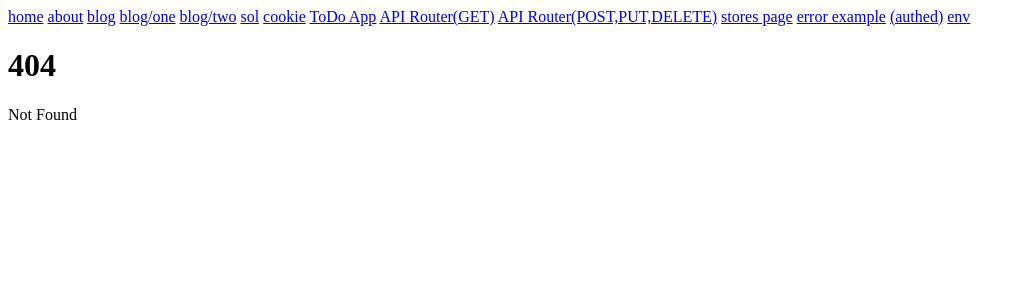
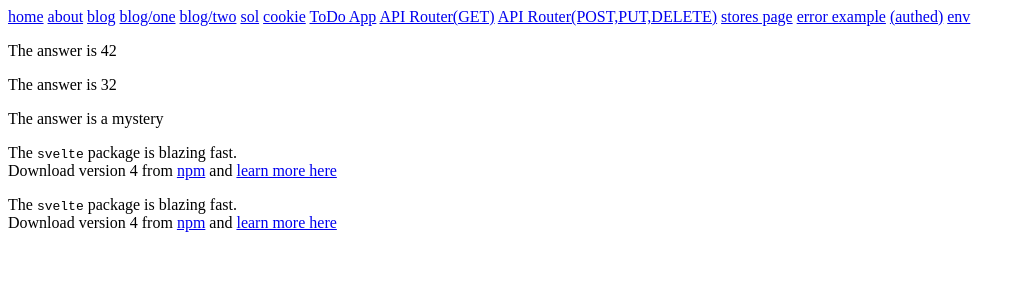
Before and after one commit to ozaki-physics/svelte-training, a SvelteKit app in the folder app/: page /basic-svelte/03_props in a window 1280 px wide. Before the commit this address had no page. Shown: the top 300 px of the page, without its empty margins (0-1025 px from the left). Built offline with nearby package versions, Linux system fonts and the light colour scheme.

Commit message:
feat: basic-svelte 03 props 値の引き渡し

```diff
--- /dev/null
+++ b/app/src/routes/basic-svelte/03_props/+page.svelte
@@ -0,0 +1,25 @@
+<script>
+  import Nested from "./Nested.svelte";
+  import Nested02 from "./Nested02.svelte";
+  import PackageInfo from "./PackageInfo.svelte";
+
+  const pkg = {
+    name: "svelte",
+    speed: "blazing",
+    version: 4,
+    website: "https://svelte.dev",
+  };
+</script>
+
+<Nested answer={42} />
+
+<Nested02 answer={32} />
+<Nested02 />
+
+<PackageInfo
+  name={pkg.name}
+  speed={pkg.speed}
+  version={pkg.version}
+  website={pkg.website}
+/>
+<PackageInfo {...pkg} />
--- /dev/null
+++ b/app/src/routes/basic-svelte/03_props/Nested.svelte
@@ -0,0 +1,8 @@
+<script>
+  /**
+   * @type number
+   */
+  export let answer;
+</script>
+
+<p>The answer is {answer}</p>
--- /dev/null
+++ b/app/src/routes/basic-svelte/03_props/Nested02.svelte
@@ -0,0 +1,8 @@
+<script>
+  /**
+   * @type {number | string}
+   */
+  export let answer = "a mystery";
+</script>
+
+<p>The answer is {answer}</p>
--- /dev/null
+++ b/app/src/routes/basic-svelte/03_props/PackageInfo.svelte
@@ -0,0 +1,18 @@
+<script>
+  /** @type string */
+  export let name;
+  /** @type number */
+  export let version;
+  /** @type string */
+  export let speed;
+  /** @type string */
+  export let website;
+
+  $: href = `https://www.npmjs.com/package/${name}`;
+</script>
+
+<p>
+  The <code>{name}</code> package is {speed} fast.<br />
+  Download version {version} from <a {href}>npm</a> and
+  <a href={website}>learn more here</a>
+</p>
```
